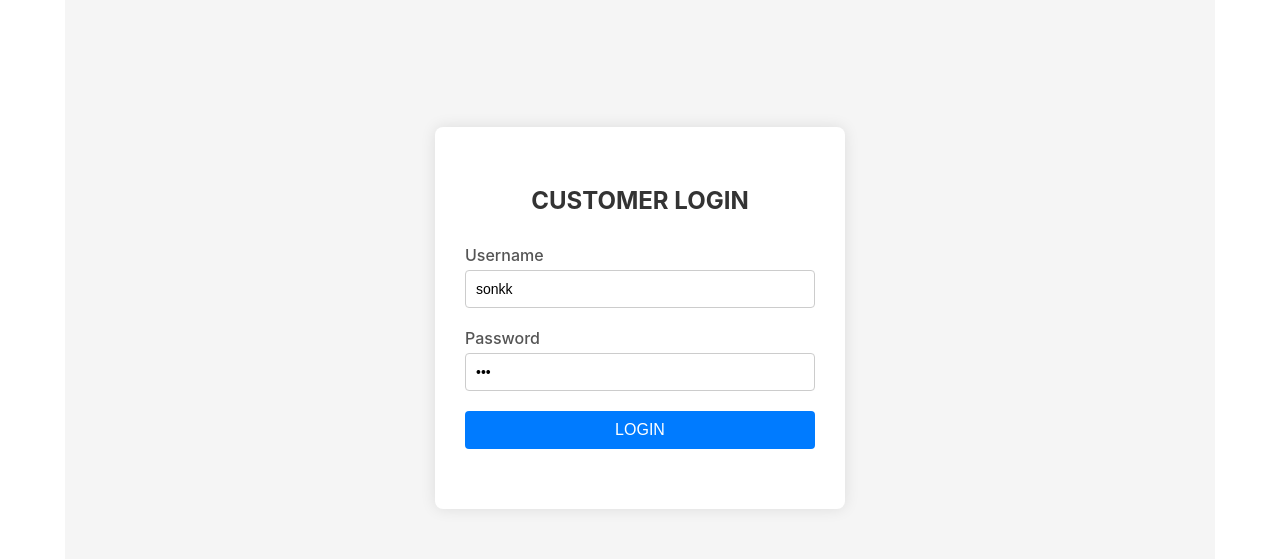
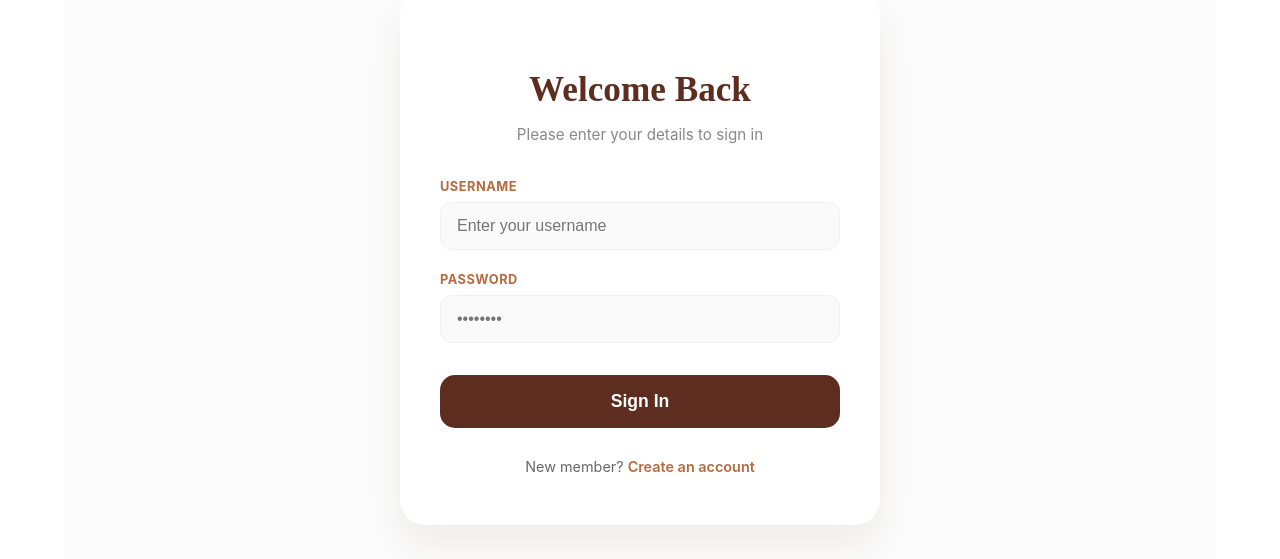
Before and after one commit to Tuan-cloudd/Do_an_WebNangCao, a React (Create React App) app in the folder client-customer/: page /login in a window 1280 px wide. Shown: the part 214-773 px from the top of the page. Built offline with nearby package versions, Linux system fonts and the light colour scheme; no server answers.

Commit message:
add style login signup

```diff
--- a/client-customer/src/components/Login.css
+++ b/client-customer/src/components/Login.css
@@ -1,61 +1,104 @@
-/* center the form on page */
-.login-container {
+.login-page-wrapper {
   display: flex;
   justify-content: center;
   align-items: center;
-  height: 100vh;
-  background-color: #f5f5f5;
+  min-height: 80vh;
+  background-color: #fcfcfc; /* Nền kem rất nhạt */
+  padding: 20px;
 }
 
-/* box around login form */
-.login-box {
-  background-color: white;
-  padding: 40px 30px;
-  border-radius: 8px;
-  box-shadow: 0 0 15px rgba(0, 0, 0, 0.1);
-  width: 350px;
+.login-card {
+  background: #ffffff;
+  width: 100%;
+  max-width: 400px;
+  padding: 50px 40px;
+  border-radius: 25px;
+  box-shadow: 0 20px 40px rgba(93, 46, 31, 0.08); /* Đổ bóng màu nâu nhạt */
+  text-align: center;
 }
 
-/* title styling */
-.login-title {
-  text-align: center;
-  margin-bottom: 30px;
-  color: #333;
+.login-brand {
+  font-family: serif; /* Dùng font có chân cho sang trọng */
+  color: #5d2e1f;
+  font-size: 2.2rem;
+  margin-bottom: 10px;
 }
 
-/* input groups */
-.form-group {
-  display: flex;
-  flex-direction: column;
-  margin-bottom: 20px;
+.login-subtext {
+  color: #888;
+  font-size: 0.95rem;
+  margin-bottom: 35px;
 }
 
-.form-group label {
-  margin-bottom: 5px;
-  font-weight: 500;
-  color: #555;
+.login-form-content {
+  text-align: left;
 }
 
-/* input styling */
-.form-input {
-  padding: 10px;
-  border-radius: 4px;
-  border: 1px solid #ccc;
-  font-size: 14px;
+.input-box {
+  margin-bottom: 22px;
 }
 
-/* login button */
-.login-btn {
-  width: 100%;
-  padding: 10px;
-  background-color: #007bff;
-  color: white;
-  border: none;
-  border-radius: 4px;
-  font-size: 16px;
-  cursor: pointer;
+.input-box label {
+  display: block;
+  font-size: 0.8rem;
+  font-weight: 700;
+  color: #b66a3d; /* Màu cam đất làm điểm nhấn */
+  text-transform: uppercase;
+  margin-bottom: 8px;
+  letter-spacing: 0.5px;
 }
 
-.login-btn:hover {
-  background-color: #0056b3;
+.custom-input {
+  width: 100%;
+  padding: 14px 16px;
+  border: 1px solid #f0f0f0;
+  border-radius: 12px;
+  background: #fafafa;
+  font-size: 1rem;
+  transition: all 0.3s ease;
+  box-sizing: border-box;
 }
+
+.custom-input:focus {
+  outline: none;
+  border-color: #b66a3d;
+  background: #fff;
+  box-shadow: 0 0 10px rgba(182, 106, 61, 0.1);
+}
+
+.login-submit-btn {
+  width: 100%;
+  padding: 16px;
+  margin-top: 10px;
+  background-color: #5d2e1f;
+  color: #fff;
+  border: none;
+  border-radius: 15px;
+  font-size: 1.1rem;
+  font-weight: bold;
+  cursor: pointer;
+  transition: all 0.3s ease;
+}
+
+.login-submit-btn:hover {
+  background-color: #b66a3d;
+  transform: translateY(-2px);
+  box-shadow: 0 5px 15px rgba(182, 106, 61, 0.2);
+}
+
+.login-footer {
+  margin-top: 30px;
+  font-size: 0.9rem;
+  color: #666;
+}
+
+.signup-redirect {
+  color: #b66a3d;
+  text-decoration: none;
+  font-weight: 600;
+  transition: 0.3s;
+}
+
+.signup-redirect:hover {
+  text-decoration: underline;
+}
--- a/client-customer/src/components/LoginComponent.js
+++ b/client-customer/src/components/LoginComponent.js
@@ -2,16 +2,16 @@ import axios from 'axios';
 import React, { Component } from 'react';
 import MyContext from '../contexts/MyContext';
 import withRouter from '../utils/withRouter';
-import './Login.css'; // nếu dùng file CSS riêng
+import './Login.css';
 
 class Login extends Component {
-  static contextType = MyContext; // access global state
+  static contextType = MyContext;
 
   constructor(props) {
     super(props);
     this.state = {
-      txtUsername: 'sonkk',
-      txtPassword: '123'
+      txtUsername: '',
+      txtPassword: ''
     };
   }
 
@@ -19,81 +19,67 @@ class Login extends Component {
     const { txtUsername, txtPassword } = this.state;
 
     return (
-      <div className="login-container">
-        <div className="login-box">
-          <h2 className="login-title">CUSTOMER LOGIN</h2>
+      <div className="login-page-wrapper">
+        <div className="login-card">
+          <div className="login-header">
+            <h2 className="login-brand">Welcome Back</h2>
+            <p className="login-subtext">Please enter your details to sign in</p>
+          </div>
 
-          <form className="login-form">
-            <div className="form-group">
+          <form className="login-form-content" onSubmit={(e) => this.btnLoginClick(e)}>
+            <div className="input-box">
               <label>Username</label>
               <input
                 type="text"
+                placeholder="Enter your username"
                 value={txtUsername}
-                onChange={(e) =>
-                  this.setState({ txtUsername: e.target.value })
-                }
-                className="form-input"
+                onChange={(e) => this.setState({ txtUsername: e.target.value })}
+                className="custom-input"
               />
             </div>
 
-            <div className="form-group">
+            <div className="input-box">
               <label>Password</label>
               <input
                 type="password"
+                placeholder="••••••••"
                 value={txtPassword}
-                onChange={(e) =>
-                  this.setState({ txtPassword: e.target.value })
-                }
-                className="form-input"
+                onChange={(e) => this.setState({ txtPassword: e.target.value })}
+                className="custom-input"
               />
             </div>
 
-            <div className="form-group">
-              <button
-                type="submit"
-                onClick={(e) => this.btnLoginClick(e)}
-                className="login-btn"
-              >
-                LOGIN
-              </button>
-            </div>
+            <button type="submit" className="login-submit-btn">
+              Sign In
+            </button>
           </form>
+
+          <div className="login-footer">
+            <span>New member? </span>
+            <a href="/signup" className="signup-redirect">Create an account</a>
+          </div>
         </div>
       </div>
     );
   }
 
-  // ================= EVENT HANDLERS =================
-
   btnLoginClick(e) {
     e.preventDefault();
-
     const { txtUsername, txtPassword } = this.state;
-
     if (txtUsername && txtPassword) {
-      const account = {
-        username: txtUsername,
-        password: txtPassword
-      };
-
+      const account = { username: txtUsername, password: txtPassword };
       this.apiLogin(account);
     } else {
       alert('Please input username and password');
     }
   }
 
-  // ================= API =================
-
   apiLogin(account) {
     axios.post('/api/customer/login', account).then((res) => {
       const result = res.data;
-
       if (result.success === true) {
-        // save to global state
         this.context.setToken(result.token);
         this.context.setCustomer(result.customer);
-
-        // navigate to home
         this.props.navigate('/home');
       } else {
         alert(result.message);
--- /dev/null
+++ b/client-customer/src/components/Signup.css
@@ -0,0 +1,114 @@
+.signup-container {
+  display: flex;
+  justify-content: center;
+  align-items: center;
+  min-height: 85vh;
+  background-color: #fdfdfd;
+  padding: 40px 20px;
+}
+
+.signup-card {
+  background: #ffffff;
+  width: 100%;
+  max-width: 420px;
+  padding: 40px;
+  border-radius: 25px;
+  box-shadow: 0 15px 35px rgba(0, 0, 0, 0.05);
+}
+
+.signup-header {
+  text-align: center;
+  margin-bottom: 30px;
+}
+
+.signup-title {
+  font-family: serif; /* Playfair Display if available */
+  color: #5d2e1f;
+  font-size: 2.2rem;
+  margin-bottom: 8px;
+}
+
+.signup-subtitle {
+  color: #888;
+  font-size: 0.9rem;
+}
+
+.signup-form {
+  display: flex;
+  flex-direction: column;
+  gap: 18px;
+}
+
+.input-field {
+  display: flex;
+  flex-direction: column;
+  gap: 6px;
+}
+
+.input-field label {
+  font-size: 0.8rem;
+  font-weight: 700;
+  color: #b66a3d;
+  text-transform: uppercase;
+  letter-spacing: 0.5px;
+  padding-left: 5px;
+}
+
+.input-field input {
+  padding: 12px 16px;
+  border: 1px solid #f0f0f0;
+  border-radius: 12px;
+  background-color: #fafafa;
+  font-size: 1rem;
+  transition: all 0.3s ease;
+  outline: none;
+}
+
+.input-field input:focus {
+  border-color: #b66a3d;
+  background-color: #fff;
+  box-shadow: 0 0 8px rgba(182, 106, 61, 0.1);
+}
+
+.btn-signup-submit {
+  background-color: #5d2e1f;
+  color: #ffffff;
+  border: none;
+  padding: 16px;
+  border-radius: 15px;
+  font-size: 1.1rem;
+  font-weight: bold;
+  cursor: pointer;
+  transition: all 0.3s ease;
+  margin-top: 10px;
+}
+
+.btn-signup-submit:hover {
+  background-color: #b66a3d;
+  transform: translateY(-2px);
+  box-shadow: 0 5px 15px rgba(182, 106, 61, 0.2);
+}
+
+.signup-footer {
+  text-align: center;
+  margin-top: 25px;
+  font-size: 0.9rem;
+  color: #666;
+}
+
+.signup-footer a {
+  color: #b66a3d;
+  text-decoration: none;
+  font-weight: 600;
+}
+
+.signup-footer a:hover {
+  text-decoration: underline;
+}
+
+/* Responsive */
+@media (max-width: 480px) {
+  .signup-card {
+    padding: 30px 20px;
+  }
+}
--- a/client-customer/src/components/SignupComponent.js
+++ b/client-customer/src/components/SignupComponent.js
@@ -1,5 +1,6 @@
 import axios from 'axios';
 import React, { Component } from 'react';
+import './Signup.css'; // Đảm bảo tạo file CSS này
 
 class Signup extends Component {
   constructor(props) {
@@ -15,122 +16,100 @@ class Signup extends Component {
 
   render() {
     return (
-      <div className="align-center">
-        <h2 className="text-center">SIGN-UP</h2>
+      <div className="signup-container">
+        <div className="signup-card">
+          <div className="signup-header">
+            <h2 className="signup-title">Join Us</h2>
+            <p className="signup-subtitle">Create an account to enjoy our sweet treats!</p>
+          </div>
 
-        <form>
-          <table className="align-center">
-            <tbody>
-
-              <tr>
-                <td>Username</td>
-                <td>
+          <form className="signup-form">
+            <div className="input-field">
+              <label>Username</label>
               <input
                 type="text"
+                placeholder="Choose a username"
                 value={this.state.txtUsername}
-                    onChange={(e) => {
-                      this.setState({ txtUsername: e.target.value });
-                    }}
+                onChange={(e) => this.setState({ txtUsername: e.target.value })}
               />
-                </td>
-              </tr>
+            </div>
 
-              <tr>
-                <td>Password</td>
-                <td>
+            <div className="input-field">
+              <label>Password</label>
               <input
                 type="password"
+                placeholder="Create a password"
                 value={this.state.txtPassword}
-                    onChange={(e) => {
-                      this.setState({ txtPassword: e.target.value });
-                    }}
+                onChange={(e) => this.setState({ txtPassword: e.target.value })}
               />
-                </td>
-              </tr>
+            </div>
 
-              <tr>
-                <td>Name</td>
-                <td>
+            <div className="input-field">
+              <label>Full Name</label>
               <input
                 type="text"
+                placeholder="Enter your name"
                 value={this.state.txtName}
-                    onChange={(e) => {
-                      this.setState({ txtName: e.target.value });
-                    }}
+                onChange={(e) => this.setState({ txtName: e.target.value })}
               />
-                </td>
-              </tr>
+            </div>
 
-              <tr>
-                <td>Phone</td>
-                <td>
+            <div className="input-field">
+              <label>Phone Number</label>
               <input
                 type="tel"
+                placeholder="e.g., 0901234567"
                 value={this.state.txtPhone}
-                    onChange={(e) => {
-                      this.setState({ txtPhone: e.target.value });
-                    }}
+                onChange={(e) => this.setState({ txtPhone: e.target.value })}
               />
-                </td>
-              </tr>
+            </div>
 
-              <tr>
-                <td>Email</td>
-                <td>
+            <div className="input-field">
+              <label>Email Address</label>
               <input
                 type="email"
+                placeholder="example@mail.com"
                 value={this.state.txtEmail}
-                    onChange={(e) => {
-                      this.setState({ txtEmail: e.target.value });
-                    }}
+                onChange={(e) => this.setState({ txtEmail: e.target.value })}
               />
-                </td>
-              </tr>
+            </div>
 
-              <tr>
-                <td></td>
-                <td>
-                  <input
+            <button
               type="submit"
-                    value="SIGN-UP"
+              className="btn-signup-submit"
               onClick={(e) => this.btnSignupClick(e)}
-                  />
-                </td>
-              </tr>
+            >
+              Create Account
+            </button>
+          </form>
 
-            </tbody>
-          </table>
-        </form>
+          <div className="signup-footer">
+            <p>Already have an account? <a href="/login">Log in</a></p>
+          </div>
+        </div>
       </div>
     );
   }
 
-  // event-handlers
+  // --- Logic API giữ nguyên ---
   btnSignupClick(e) {
     e.preventDefault();
+    const { txtUsername, txtPassword, txtName, txtPhone, txtEmail } = this.state;
 
-    const username = this.state.txtUsername;
-    const password = this.state.txtPassword;
-    const name = this.state.txtName;
-    const phone = this.state.txtPhone;
-    const email = this.state.txtEmail;
-
-    if (username && password && name && phone && email) {
+    if (txtUsername && txtPassword && txtName && txtPhone && txtEmail) {
       const account = {
-        username: username,
-        password: password,
-        name: name,
-        phone: phone,
-        email: email
+        username: txtUsername,
+        password: txtPassword,
+        name: txtName,
+        phone: txtPhone,
+        email: txtEmail
       };
-
       this.apiSignup(account);
     } else {
-      alert('Please input username and password and name and phone and email');
+      alert('Please fill in all information fields.');
     }
   }
 
-  // apis
   apiSignup(account) {
     axios.post('/api/customer/signup', account).then((res) => {
       const result = res.data;
```
Lines whose indentation alone changed are shown as unchanged.
